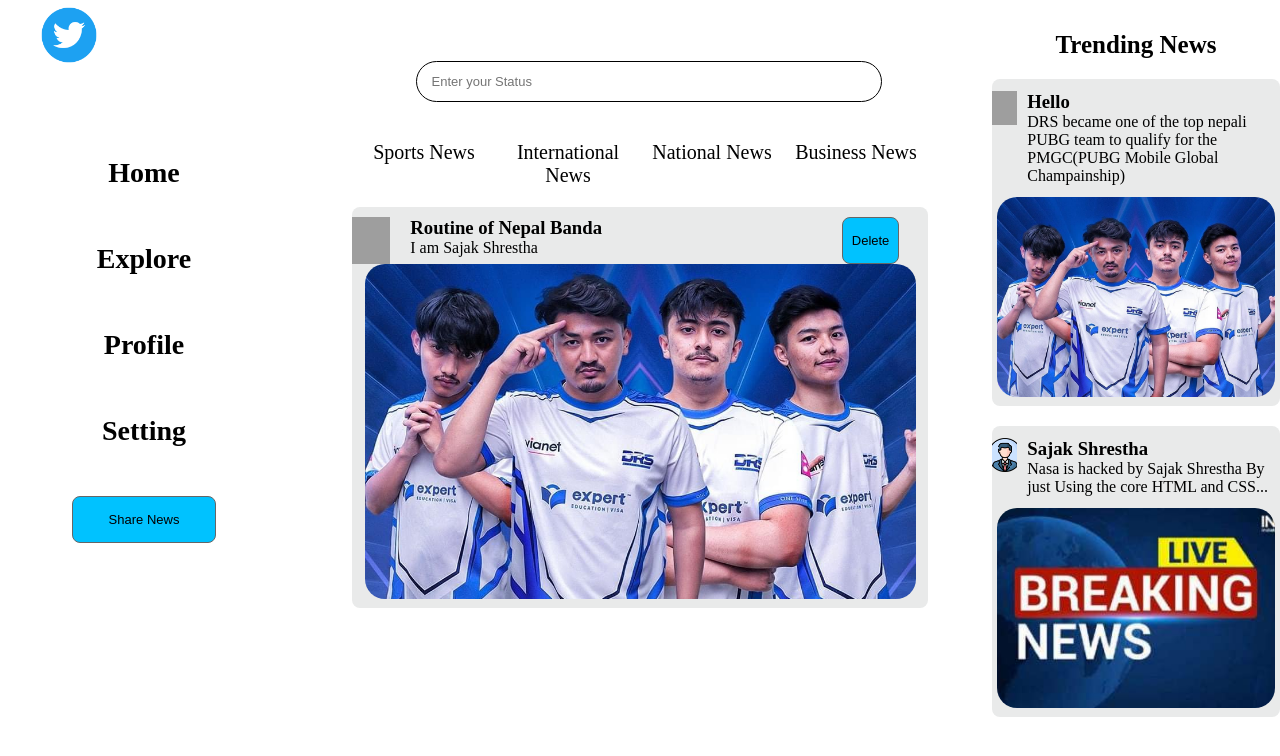
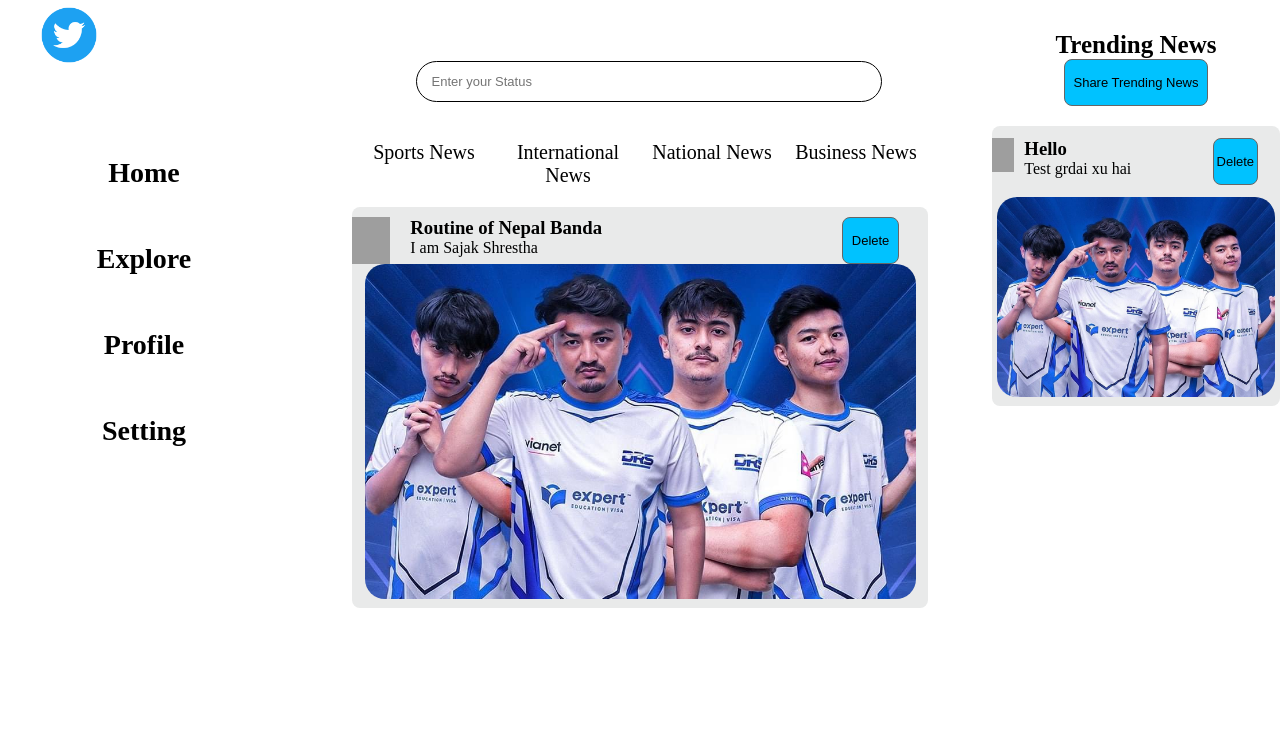
Before and after one commit to sajakshrestha8/Twitter-clone, a React (Vite) app in the folder Twitter-clone/: page / in a window 1280 px wide. Shown: the top 756 px of the page. Built offline with nearby package versions, Linux system fonts and the light colour scheme; grey boxes are pictures that could not be loaded.

Commit message:
Updated share and delete

```diff
--- a/Twitter-clone/src/assets/css/components/Button.css
+++ b/Twitter-clone/src/assets/css/components/Button.css
@@ -12,6 +12,7 @@
     padding-bottom: 15px;
     background-color: #00C2FF;
     font-size: 13px;
+    cursor: pointer;
 }
 
 .btn:active{
--- a/Twitter-clone/src/assets/css/components/content.css
+++ b/Twitter-clone/src/assets/css/components/content.css
@@ -24,3 +24,42 @@
     padding-bottom: 5px;
     margin-top: 20px;
 }
+
+.delete-popup{
+    background-color: grey;
+    width: 100%;
+    height: 100%;
+    border-radius: 4px;
+    padding: 10px;
+}
+
+.yes-no-wrapper{
+    display: grid;
+    grid-template-columns: 0.3fr 0.3fr;
+    column-gap: 10px;
+    justify-content: center;
+}
+
+.yes{
+    width: 100%;
+    border-radius: 3px;
+    background-color: #87e3ff;
+    cursor: pointer;
+}
+
+.no{
+    width: 100%;
+    border-radius: 3px;
+    background-color: #87e3ff;
+    cursor: pointer;
+}
+
+.yes:active{
+    background-color: #00C2FF;
+    cursor: grabbing;
+}
+
+.no:active{
+    background-color: rgb(255, 188, 188);
+    cursor: not-allowed;
+}
--- a/Twitter-clone/src/assets/css/components/contentright.css
+++ b/Twitter-clone/src/assets/css/components/contentright.css
@@ -1,6 +1,6 @@
 .content-heading-right{
     display: grid;
-    grid-template-columns: 0.1fr 1fr;
+    grid-template-columns: 0.1fr 0.7fr 0.4fr;
     column-gap: 10px;
     margin-top: 7px;
 }
--- a/Twitter-clone/src/assets/css/components/input.css
+++ b/Twitter-clone/src/assets/css/components/input.css
@@ -16,9 +16,9 @@
 }
 
 .popup-form{
-    background-color: rgb(69, 68, 68);
+    background-color: grey;
     border-radius: 8px;
     opacity: 100%;
     color: white;
-    padding: 50px;
+    padding: 20px;
 }
--- a/Twitter-clone/src/components/Button.jsx
+++ b/Twitter-clone/src/components/Button.jsx
@@ -6,11 +6,17 @@
   render() {
     return (
       <>
-        <div className="btn-wrapper">
-          <button className="btn" onClick={this.props.click}>
-            {this.props.btn}
-          </button>
-        </div>
+        <Popup
+          trigger={
+            <div className="btn-wrapper">
+              <button className="btn" onClick={this.props.click}>
+                {this.props.btn}
+              </button>
+            </div>
+          }
+        >
+          {this.props.popupthing}
+        </Popup>
       </>
     );
   }
--- a/Twitter-clone/src/components/Content.jsx
+++ b/Twitter-clone/src/components/Content.jsx
@@ -1,5 +1,6 @@
 import React from "react";
 import Button from "./Button.jsx";
+import Popup from "reactjs-popup";
 
 class Content extends React.Component {
   render() {
@@ -18,9 +19,20 @@
             <Button
               btn={"Delete"}
               heading={"Do you really want to delete this post?"}
-              yes={"Yes"}
-              No={"No"}
-              click={this.props.buttonclick}
+              popupthing={
+                <div className="delete-popup">
+                  <label>Are you sure to delete this post?</label>
+                  <br />
+                  <div className="yes-no-wrapper">
+                    <button className="yes" onClick={this.props.btnyes}>
+                      {this.props.yes}
+                    </button>
+                    <button className="no" onClick={this.props.btnno}>
+                      {this.props.no}
+                    </button>
+                  </div>
+                </div>
+              }
             />
           </div>
         </div>
--- a/Twitter-clone/src/components/ContentRight.jsx
+++ b/Twitter-clone/src/components/ContentRight.jsx
@@ -1,4 +1,5 @@
 import React from "react";
+import Button from "./Button";
 
 class ContentRight extends React.Component {
   render() {
@@ -14,6 +15,26 @@
               <h3>{this.props.Title}</h3>
               <label htmlFor="">{this.props.news}</label>
             </div>
+            <div>
+              <Button
+                btn={"Delete"}
+                heading={"Do you really want to delete this post?"}
+                popupthing={
+                  <div className="delete-popup">
+                    <label>Are you sure to delete this post?</label>
+                    <br />
+                    <div className="yes-no-wrapper">
+                      <button className="yes" onClick={this.props.btnyes}>
+                        {this.props.yes}
+                      </button>
+                      <button className="no" onClick={this.props.btnno}>
+                        {this.props.no}
+                      </button>
+                    </div>
+                  </div>
+                }
+              />
+            </div>
           </div>
 
           <div className="news-img-wrapper-right">
--- a/Twitter-clone/src/components/Left.jsx
+++ b/Twitter-clone/src/components/Left.jsx
@@ -25,8 +25,6 @@
             </li>
           </ul>
         </nav>
-
-        <Button btn="Share News" />
       </>
     );
   }
--- a/Twitter-clone/src/components/Mid.jsx
+++ b/Twitter-clone/src/components/Mid.jsx
@@ -76,7 +76,9 @@
                     profile={obj.profile}
                     news={obj.desc}
                     newsimg={Newsimg}
-                    buttonclick={() => {
+                    yes={"Yes"}
+                    no={"No"}
+                    btnyes={() => {
                       this.setState({
                         news: this.state.news.filter(
                           (value, idx) => index !== idx
--- a/Twitter-clone/src/components/Right.jsx
+++ b/Twitter-clone/src/components/Right.jsx
@@ -1,33 +1,103 @@
 import React from "react";
 import Profile from "../assets/Images/profile.png";
-import Profile1 from "../assets/Images/profile1.png";
 import RightNews from "../assets/Images/newsimg.jpg";
-import RightNews1 from "../assets/Images/newsimg-1.jpg";
 import ContentRight from "./ContentRight";
+import Button from "./Button";
 
 class Right extends React.Component {
+  constructor(props) {
+    super(props);
+    this.state = {
+      post: [
+        {
+          title: "Hello",
+          news: "Test grdai xu hai",
+        },
+      ],
+    };
+  }
+
+  name = (e) => {
+    this.setState({
+      title: e.target.value,
+    });
+  };
+
+  news = (e) => {
+    this.setState({
+      news: e.target.value,
+    });
+  };
+
+  submit = () => {
+    this.setState({
+      post: [
+        ...this.state.post,
+        {
+          title: this.state.title,
+          news: this.state.news,
+        },
+      ],
+    });
+  };
+
   render() {
     return (
       <>
         <h1 className="trending">Trending News</h1>
 
-        <ContentRight
-          Title={"Hello"}
-          profile={Profile}
-          news={
-            "DRS became one of the top nepali PUBG team to qualify for the PMGC(PUBG Mobile Global Champainship)"
+        {/* Submit */}
+        <Button
+          btn="Share Trending News"
+          popupthing={
+            <section className="popup-form">
+              <label>Share News</label>
+              <br />
+              <label>Name</label>
+              <br />
+              <input
+                type="text"
+                placeholder="Enter your Name"
+                onChange={this.name}
+              ></input>
+              <br />
+              <label>News</label>
+              <br />
+              <input
+                type="textarea"
+                placeholder="Enter your news"
+                onChange={this.news}
+              ></input>
+              <input type="file" src={this.props.profilesrc}></input>
+
+              <Button btn={"share"} click={this.submit} />
+            </section>
           }
-          newsimg={RightNews}
         />
-
-        <ContentRight
-          Title={"Sajak Shrestha"}
-          profile={Profile1}
-          news={
-            "Nasa is hacked by Sajak Shrestha By just Using the core HTML and CSS..."
-          }
-          newsimg={RightNews1}
-        />
+        <div>
+          {this.state.post.map((value, index) => {
+            return (
+              <>
+                <ContentRight
+                  key={index}
+                  Title={value.title}
+                  profile={Profile}
+                  news={value.news}
+                  newsimg={RightNews}
+                  yes={"Yes"}
+                  no={"No"}
+                  btnyes={(value, index) => {
+                    this.setState({
+                      post: this.state.post.filter(
+                        (value, idx) => index !== idx
+                      ),
+                    });
+                  }}
+                />
+              </>
+            );
+          })}
+        </div>
       </>
     );
   }
```
Also changed, not shown: Twitter-clone/src/assets/css/components/left.css (line endings or trailing spaces).
